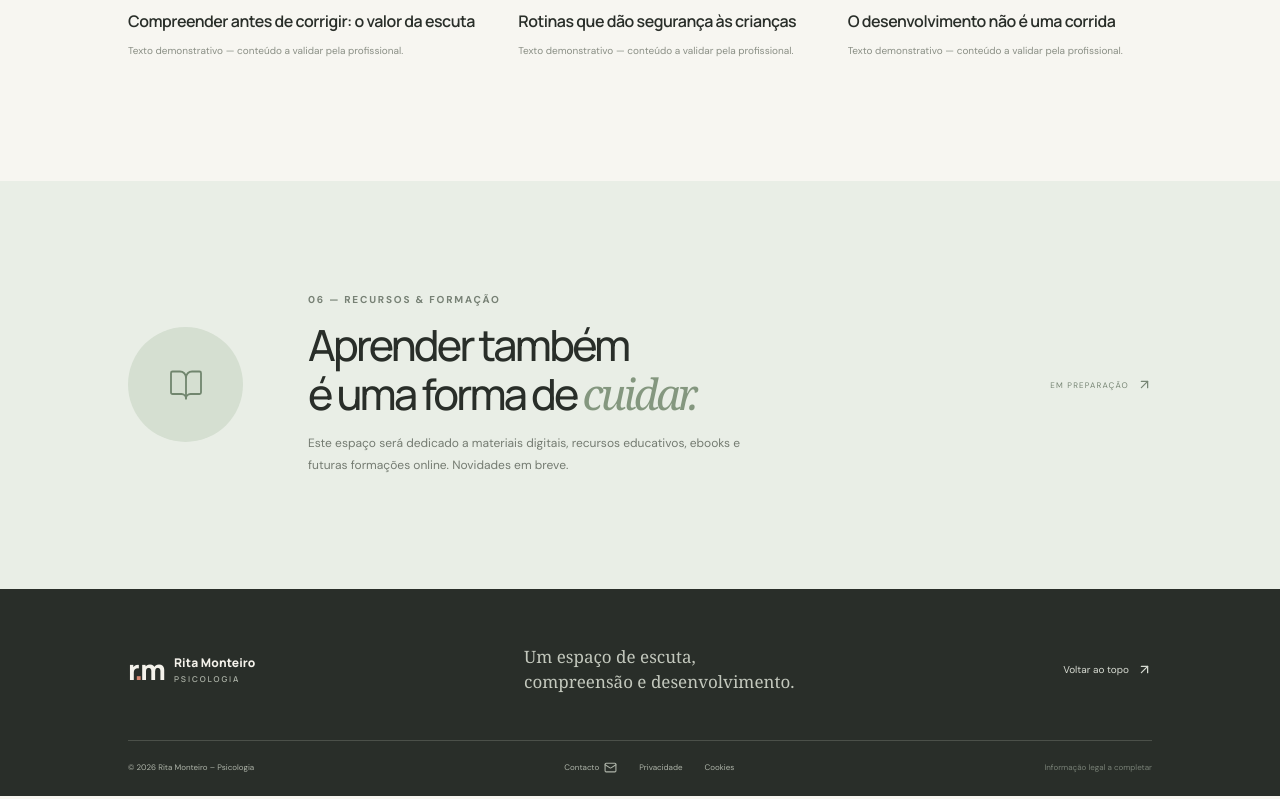
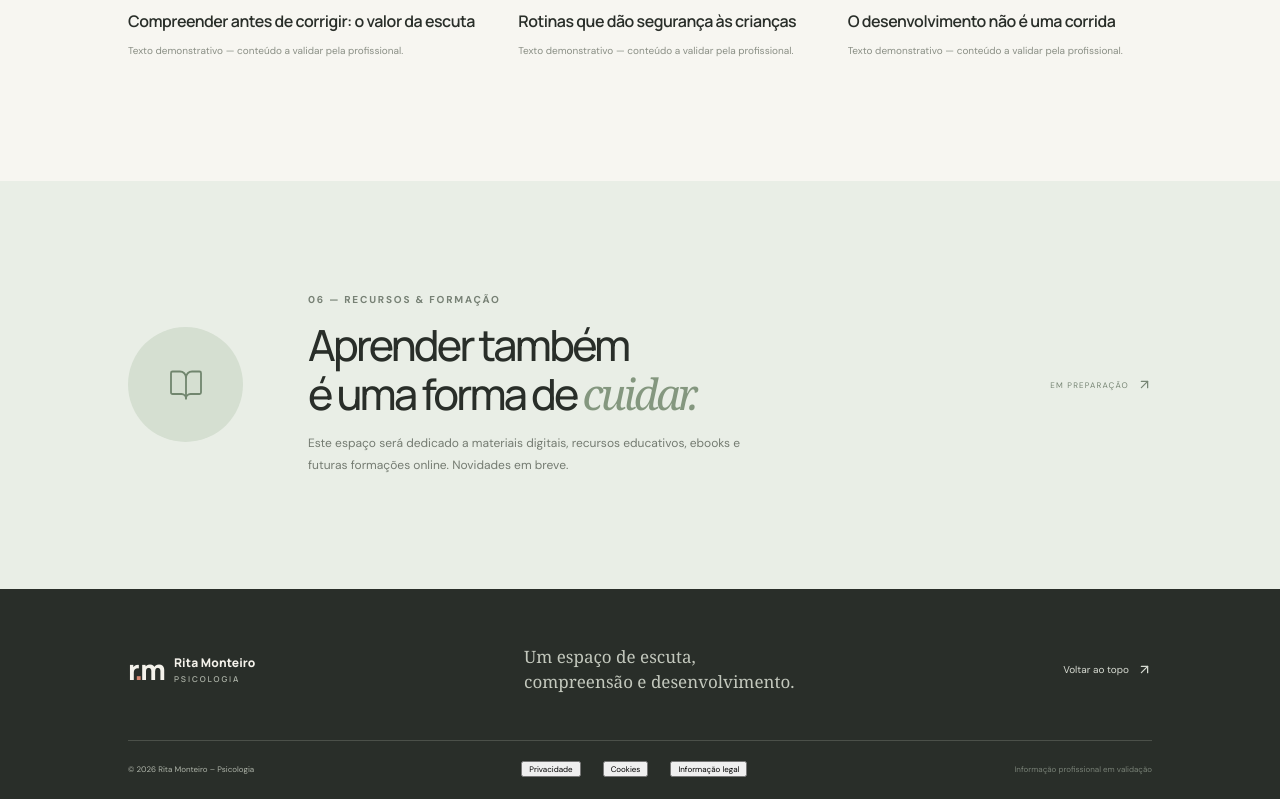
Before and after one commit to brncstro/rita-monteiro-psicologia, a React (Vite) app: page / in a window 1280 px wide. Shown: the part 4828-5627 px from the top of the page. Built offline with nearby package versions, Linux system fonts and the light colour scheme.

Commit message:
Add accessible legal information dialogs and form improvements

```diff
--- a/src/App.tsx
+++ b/src/App.tsx
@@ -17,6 +17,7 @@ const nav = [
 function App() {
   const [menuOpen, setMenuOpen] = useState(false)
   const [sent, setSent] = useState(false)
+  const [legalTopic, setLegalTopic] = useState<'privacidade' | 'cookies' | 'legal' | null>(null)
   const [form, setForm] = useState({ parent: '', email: '', phone: '', service: '', message: '', consent: false })
 
   const update = (key: keyof typeof form, value: string | boolean) => setForm(current => ({ ...current, [key]: value }))
@@ -33,11 +34,11 @@ function App() {
           <span className="brand-mark">r<span>.</span>m</span>
           <span className="brand-name">Rita Monteiro<small>PSICOLOGIA</small></span>
         </a>
-        <nav className={menuOpen ? 'nav nav-open' : 'nav'}>
+        <nav id="site-navigation" aria-label="Navegação principal" className={menuOpen ? 'nav nav-open' : 'nav'}>
           {nav.map(([label, href]) => <a key={href} href={href} onClick={() => setMenuOpen(false)}>{label}</a>)}
           <a className="nav-cta" href="#marcacao" onClick={() => setMenuOpen(false)}>Pedir marcação <ArrowUpRight size={15} /></a>
         </nav>
-        <button className="menu-toggle" onClick={() => setMenuOpen(!menuOpen)} aria-label={menuOpen ? 'Fechar menu' : 'Abrir menu'}>{menuOpen ? <X /> : <Menu />}</button>
+        <button className="menu-toggle" type="button" aria-controls="site-navigation" aria-expanded={menuOpen} onClick={() => setMenuOpen(!menuOpen)} aria-label={menuOpen ? 'Fechar menu' : 'Abrir menu'}>{menuOpen ? <X /> : <Menu />}</button>
       </header>
 
       <section className="hero" id="inicio">
@@ -114,8 +115,8 @@ function App() {
         </div>
         <div className="form-wrap">
           {sent ? <div className="success-state"><CheckCircle2 size={35} /><h3>Formulário de demonstração preenchido</h3><p>Esta versão ainda não está ligada a um serviço de envio. Nenhuma mensagem foi enviada. A integração será configurada depois de definidos os contactos e o serviço de formulários.</p><button className="button button-dark" onClick={() => setSent(false)}>Voltar ao formulário</button></div> : <form onSubmit={submit}>
-            <label>Nome do adulto responsável<input required value={form.parent} onChange={e => update('parent', e.target.value)} placeholder="O seu nome" /></label>
-            <div className="form-row"><label>Email<input required type="email" value={form.email} onChange={e => update('email', e.target.value)} placeholder="nome@email.com" /></label><label>Telefone<input type="tel" value={form.phone} onChange={e => update('phone', e.target.value)} placeholder="O seu contacto" /></label></div>
+            <label>Nome do adulto responsável<input autoComplete="name" required value={form.parent} onChange={e => update('parent', e.target.value)} placeholder="O seu nome" /></label>
+            <div className="form-row"><label>Email<input autoComplete="email" required type="email" value={form.email} onChange={e => update('email', e.target.value)} placeholder="nome@email.com" /></label><label>Telefone<input autoComplete="tel" type="tel" value={form.phone} onChange={e => update('phone', e.target.value)} placeholder="O seu contacto" /></label></div>
             <label>Assunto do contacto<select required value={form.service} onChange={e => update('service', e.target.value)}><option value="">Selecione uma opção</option>{services.map(s => <option key={s.number}>{s.title}</option>)}<option>Pedido de informação geral</option></select></label>
             <label>Mensagem (opcional)<textarea rows={3} value={form.message} onChange={e => update('message', e.target.value)} placeholder="Como posso ajudar?" /></label>
             <p className="privacy-note">Por favor, não inclua diagnósticos, relatórios, informação clínica ou outros dados sensíveis neste formulário.</p>
@@ -143,8 +144,19 @@ function App() {
 
       <footer className="footer">
         <div className="footer-main"><a className="brand brand-footer" href="#inicio"><span className="brand-mark">r<span>.</span>m</span><span className="brand-name">Rita Monteiro<small>PSICOLOGIA</small></span></a><p>Um espaço de escuta,<br />compreensão e desenvolvimento.</p><a className="footer-top" href="#inicio">Voltar ao topo <ArrowUpRight size={15} /></a></div>
-        <div className="footer-bottom"><span>© {new Date().getFullYear()} Rita Monteiro – Psicologia</span><div><a href="mailto:contacto@exemplo.pt" onClick={e => e.preventDefault()}>Contacto <Mail size={13} /></a><a href="#privacidade">Privacidade</a><a href="#cookies">Cookies</a></div><span className="footer-placeholder">Informação legal a completar</span></div>
+        <div className="footer-bottom"><span>© {new Date().getFullYear()} Rita Monteiro – Psicologia</span><div><button type="button" className="footer-legal-link" onClick={() => setLegalTopic('privacidade')}>Privacidade</button><button type="button" className="footer-legal-link" onClick={() => setLegalTopic('cookies')}>Cookies</button><button type="button" className="footer-legal-link" onClick={() => setLegalTopic('legal')}>Informação legal</button></div><span className="footer-placeholder">Informação profissional em validação</span></div>
       </footer>
+      {legalTopic && <div className="legal-backdrop" role="presentation" onMouseDown={event => { if (event.target === event.currentTarget) setLegalTopic(null) }}>
+        <section className="legal-dialog" role="dialog" aria-modal="true" aria-labelledby="legal-title">
+          <button type="button" className="legal-close" onClick={() => setLegalTopic(null)} aria-label="Fechar">×</button>
+          <div className="section-kicker">INFORMAÇÃO AO VISITANTE</div>
+          <h2 id="legal-title">{legalTopic === 'privacidade' ? 'Privacidade' : legalTopic === 'cookies' ? 'Cookies' : 'Informação legal'}</h2>
+          {legalTopic === 'privacidade' && <><p>Este website encontra-se em fase de preparação. Antes da publicação, esta página deverá identificar a entidade responsável pelo tratamento, os contactos, as finalidades e fundamentos jurídicos, os prazos de conservação, os destinatários, os direitos dos titulares e a forma de apresentar reclamação à autoridade de controlo.</p><p><strong>Formulário:</strong> nesta versão demonstrativa, os dados introduzidos permanecem apenas no navegador durante a interação e não são enviados nem guardados pelo website. Não introduza informação clínica, diagnósticos, relatórios ou outros dados sensíveis.</p><p className="legal-warning">Texto provisório. Não constitui uma política de privacidade final e tem de ser completado e validado pela responsável antes da publicação.</p></>}
+          {legalTopic === 'cookies' && <><p>Esta versão não utiliza ferramentas próprias de análise, publicidade ou medição de audiência. Os recursos externos e eventuais integrações futuras terão de ser avaliados antes de serem ativados.</p><p>Se forem adicionados cookies não essenciais ou tecnologias equivalentes, será necessário apresentar informação adequada e obter consentimento antes da sua utilização, quando aplicável.</p><p className="legal-warning">Texto provisório. Rever após a configuração técnica definitiva do website.</p></>}
+          {legalTopic === 'legal' && <><p>Nome profissional, cédula profissional, entidade responsável, identificação fiscal e contactos oficiais ainda não foram fornecidos. Estes elementos serão inseridos apenas após confirmação.</p><p className="legal-warning">Não utilizar esta versão como informação legal definitiva.</p></>}
+          <button type="button" className="button button-dark" onClick={() => setLegalTopic(null)}>Fechar</button>
+        </section>
+      </div>}
     </main>
   )
 }
```
